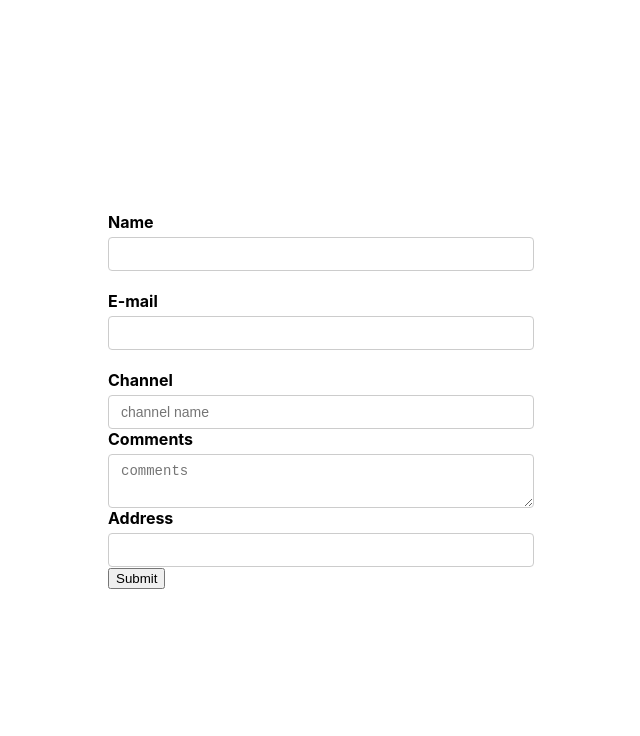
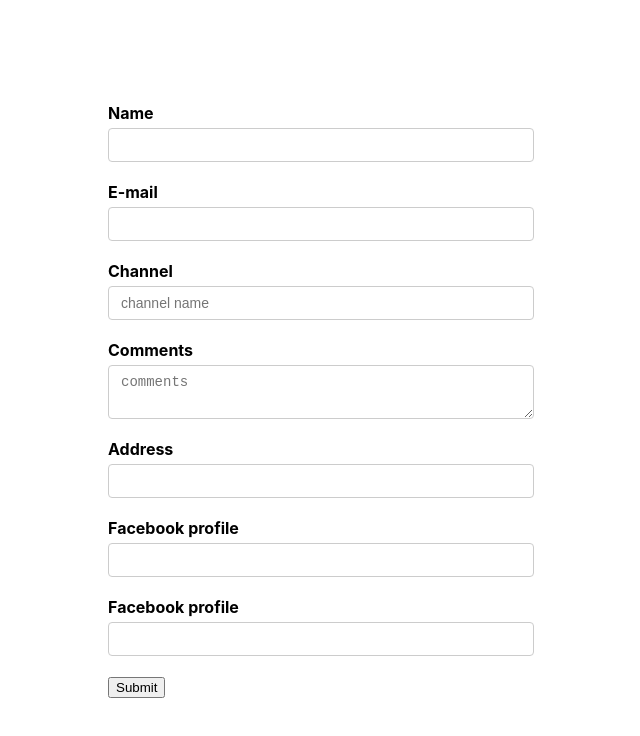
Before and after one commit to parkoon/formik-tutorial, a React (Create React App) app: page / in a window 1280 px wide. Shown: the top 736 px of the page, without its empty margins (319-959 px from the left). Built offline with nearby package versions, Linux system fonts and the light colour scheme.

Commit message:
feat: handle nested object

```diff
--- /dev/null
+++ b/src/components/TextError.tsx
@@ -0,0 +1,11 @@
+import React from 'react'
+
+type TextErrorProps = {
+  children: React.ReactNode
+}
+
+function TextError({ children }: TextErrorProps) {
+  return <div className="error">{children}</div>
+}
+
+export default TextError
--- a/src/components/YoutubeForm.tsx
+++ b/src/components/YoutubeForm.tsx
@@ -9,13 +9,19 @@ import {
   FieldProps,
 } from 'formik'
 import * as Yup from 'yup'
+import TextError from './TextError'
 
+// https://www.reactnativeschool.com/build-and-validate-forms-with-formik-and-yup/handling-server-errors
 const initialValues = {
   name: '',
   email: '',
   channel: '',
   comments: '',
   address: '',
+  social: {
+    facebook: '',
+    twitter: '',
+  },
 }
 
 const onSubmit = (values: YoutubeFormValues) => {
@@ -35,6 +41,10 @@ type YoutubeFormValues = {
   channel: string
   comments: string
   address: string
+  social: {
+    facebook: string
+    twitter: string
+  }
 }
 
 function YoutubeForm() {
@@ -48,15 +58,17 @@ function YoutubeForm() {
         <div className="form-control">
           <label htmlFor="name">Name</label>
           <Field type="text" id="name" name="name" />
-          <ErrorMessage name="name" />
+          <ErrorMessage name="name" component="div" />
         </div>
         <div className="form-control">
           <label htmlFor="email">E-mail</label>
           <Field type="email" id="email" name="email" />
-          <ErrorMessage name="email" />
+          <ErrorMessage name="email">
+            {(errorMessage) => <TextError>{errorMessage}</TextError>}
+          </ErrorMessage>
         </div>
 
-        <div>
+        <div className="form-control">
           <label htmlFor="channel">Channel</label>
           <Field
             type="text"
@@ -67,7 +79,7 @@ function YoutubeForm() {
           <ErrorMessage name="channel" />
         </div>
 
-        <div>
+        <div className="form-control">
           <label htmlFor="comments">Comments</label>
           <Field
             as="textarea"
@@ -77,7 +89,7 @@ function YoutubeForm() {
           />
           <ErrorMessage name="comments" />
         </div>
-        <div>
+        <div className="form-control">
           <label htmlFor="address">Address</label>
           <Field id="address" name="address" placeholder="address">
             {({ field, form, meta }: FieldProps) => {
@@ -90,6 +102,14 @@ function YoutubeForm() {
             }}
           </Field>
         </div>
+        <div className="form-control">
+          <label htmlFor="facebook">Facebook profile</label>
+          <Field type="text" id="facebook" name="social.facebook" />
+        </div>
+        <div className="form-control">
+          <label htmlFor="twitter">Facebook profile</label>
+          <Field type="text" id="twitter" name="social.twitter" />
+        </div>
 
         <button type="submit">Submit</button>
       </Form>
```
